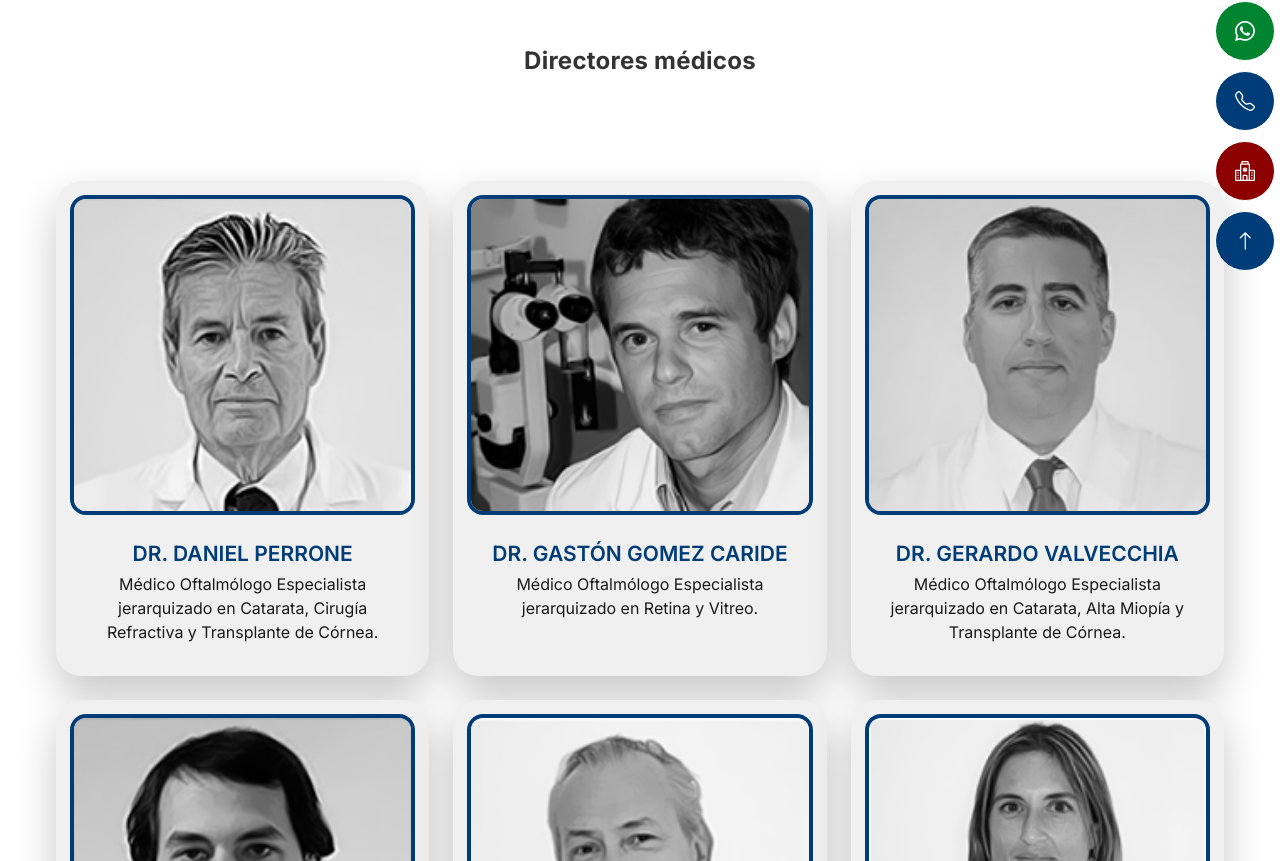
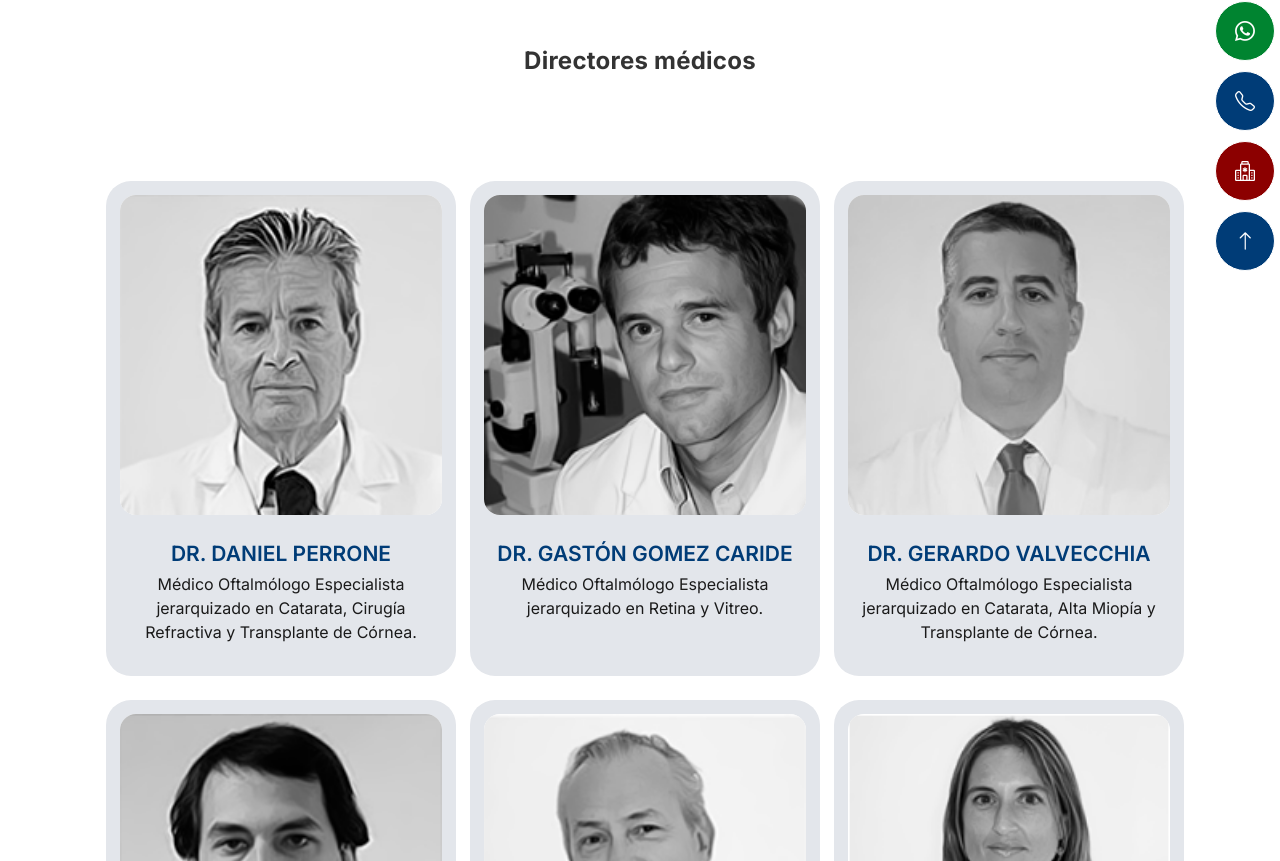
Before and after one commit to BrunoGut/COQ-Web, a React (Vite) app: page /staff-medico in a window 1280 px wide. Shown: the part 519-1380 px from the top of the page. Built offline with nearby package versions, Linux system fonts and the light colour scheme; a web font is replaced by a local one.

Commit message:
Correcciones en Cartas Directores Medicos

```diff
--- a/src/css/directoresMedicos.css
+++ b/src/css/directoresMedicos.css
@@ -40,6 +40,7 @@
     gap: 24px;
     align-items: stretch;
     padding: 0 56px 24px;
+    margin: 0 50px;
 }
 
 /* Cards */
@@ -48,19 +49,19 @@
     position: relative;
     z-index: 1;
     width: 100%;
+    width: 350px;
+    height: 400px;
     box-sizing: border-box;
     border-radius: 25px;
-    background-color: #f0f0f0;
+    background-color: #e3e6eb;
     overflow: hidden;
-    box-shadow: 0 18px 40px rgba(0, 0, 0, 0.22);
-    border: 4px solid transparent;
-    transition: transform 0.3s ease, box-shadow 0.3s ease, border-color 0.3s ease;
+    transition: none !important
 }
 
 .directoresMedicos .card:hover{
-    transform: translateY(-10px);
-    z-index: 2;
-    border-color: #003c77;
+    transform: none !important;
+    border: none !important;
+
 }
 
 .directoresMedicos .card-header{
@@ -81,6 +82,9 @@
     justify-content: center;
     border-radius: 16px;
     overflow: hidden;
+    border: none !important;
+    outline: none !important;
+    box-shadow: none !important;
 }
 
 .directoresMedicos .card-image img{
@@ -89,6 +93,9 @@
     object-fit: cover;
     object-position: center top;
     display: block;
+    border: none !important;
+    outline: none !important;
+    box-shadow: none !important;
 }
 
 .directoresMedicos .card-content{
```
